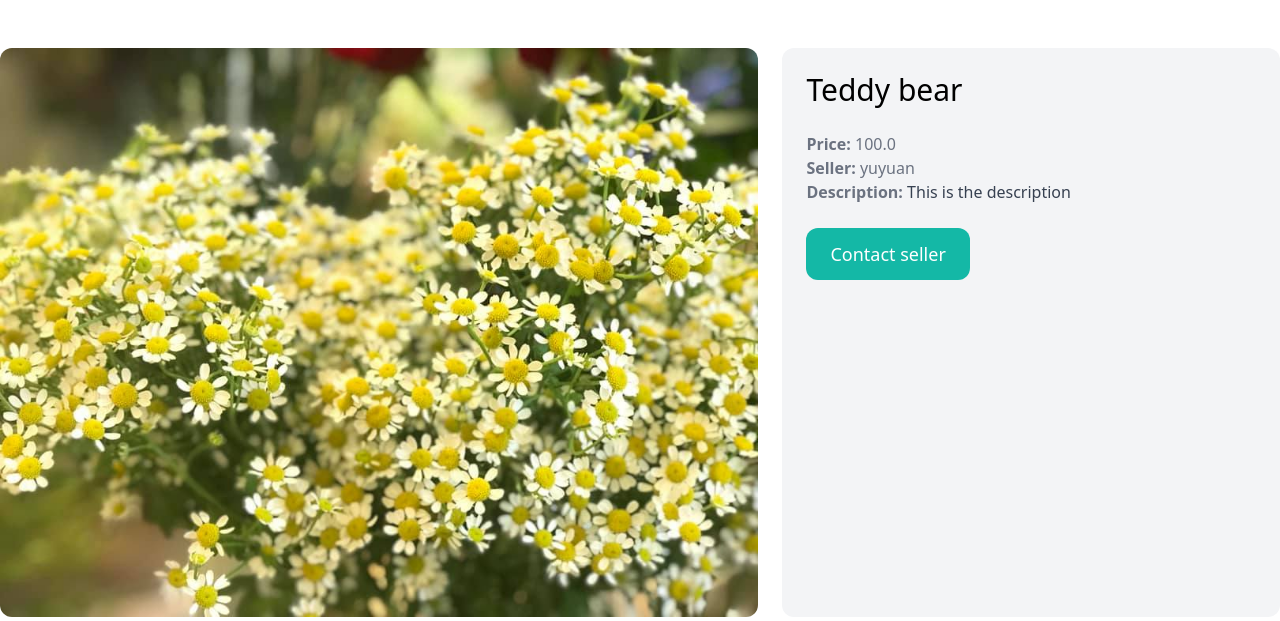
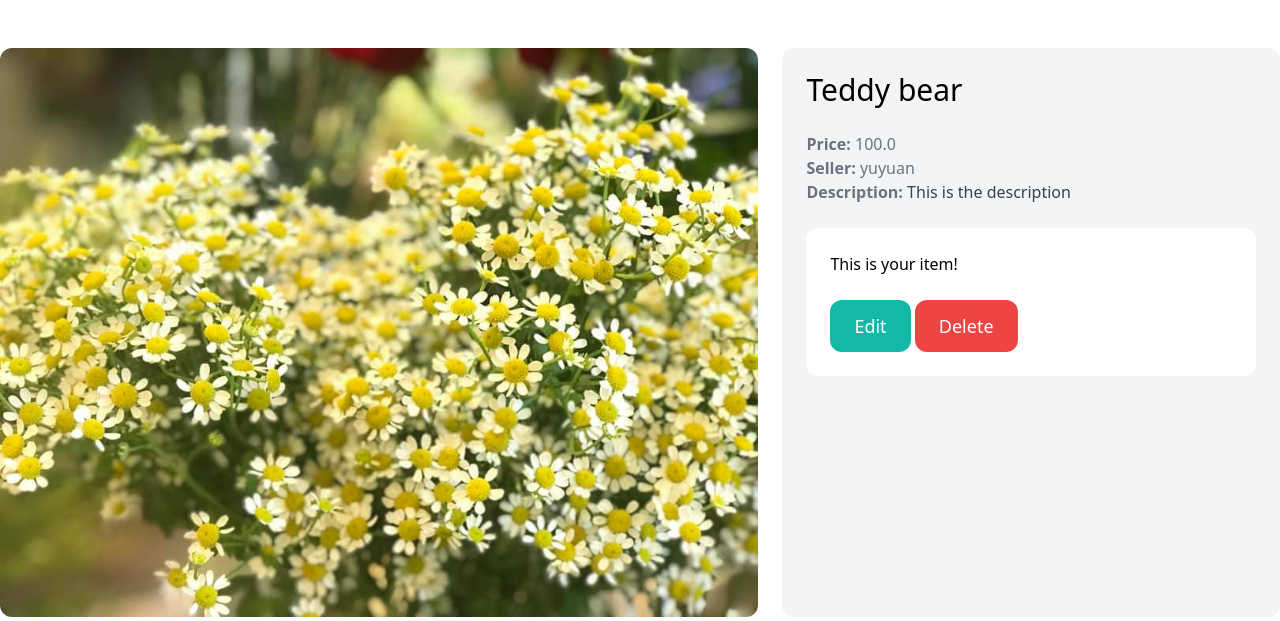
Before and after one commit to ian293382/FC-learn-django, a Django app: page /items/1/ in a window 1280 px wide. Shown: the part 77-698 px from the top of the page. Run offline with Django 4.2, Linux system fonts and the light colour scheme; a user stored in the database is signed in; data comes from the database, SQL or seed files in the repository; both versions use the stored data as it was after the commit; some libraries are stand-ins or nearby versions.

Commit message:
implement dashboard/delete item

```diff
--- a/dashboard/views.py
+++ b/dashboard/views.py
@@ -1,5 +1,5 @@
 from django.contrib.auth.decorators import login_required
-from django.shortcuts import render
+from django.shortcuts import render,get_object_or_404, redirect
 
 from item.models import Item
 # Create your views here.
--- a/item/templates/Item/detail.html
+++ b/item/templates/Item/detail.html
@@ -20,7 +20,17 @@
       </p>
     {% endif %}
 
-    <a href="#" class="inline-block mt-6 px-6 py-3 text-lg font-semiblod bg-teal-500 text-white rounded-xl hover:bg-teal-700">Contact seller</a>
+    {% if request.user == item.created_by %}
+      <div class="mt-6 p-6 bg-white rounded-xl">
+        <p>This is your item!</p>
+
+        <a href="#" class="inline-block mt-6 px-6 py-3 text-lg font-semiblod bg-teal-500 text-white hover:bg-teal-100 rounded-xl">Edit</a>
+
+        <a href="{% url 'item:delete' item.id%}" class="inline-block mt-6 px-6 py-3 text-lg font-semiblod bg-red-500 text-white hover:bg-red-100 rounded-xl">Delete</a>
+      </div>
+    {% else %}
+      <a href="#" class="inline-block mt-6 px-6 py-3 text-lg font-semiblod bg-teal-500 text-white rounded-xl hover:bg-teal-700">Contact seller</a>
+    {% endif %}
   </div>
 </div>
 
--- a/item/urls.py
+++ b/item/urls.py
@@ -7,4 +7,5 @@ app_name = 'item'
 urlpatterns = [
   path('new/', views.new, name='new'),
   path('<int:pk>/', views.detail, name='detail'),
+  path('<int:pk>/delete/', views.delete, name='delete'),
 ]
--- a/item/views.py
+++ b/item/views.py
@@ -31,3 +31,11 @@ def new(request):
         'form': form,
         'title': 'New item',
     })
+
+@login_required
+def delete(request, pk):
+    item = get_object_or_404(Item, pk=pk, created_by=request.user)
+    item.delete()
+
+
+    return redirect('dashboard:index')
```
Also changed, not shown: db.sqlite3, media/item_images/280073906_5137920916266491_154642162253038559_n.jpg (added).
